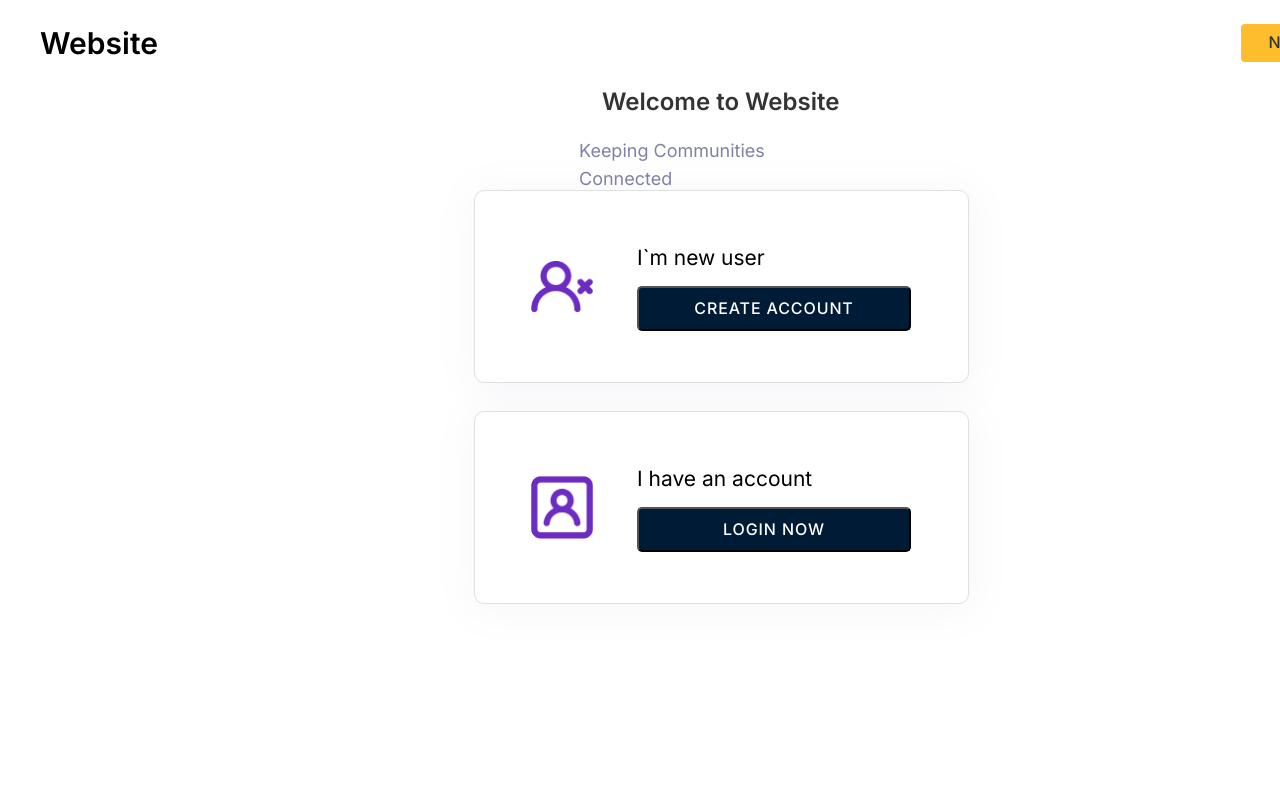
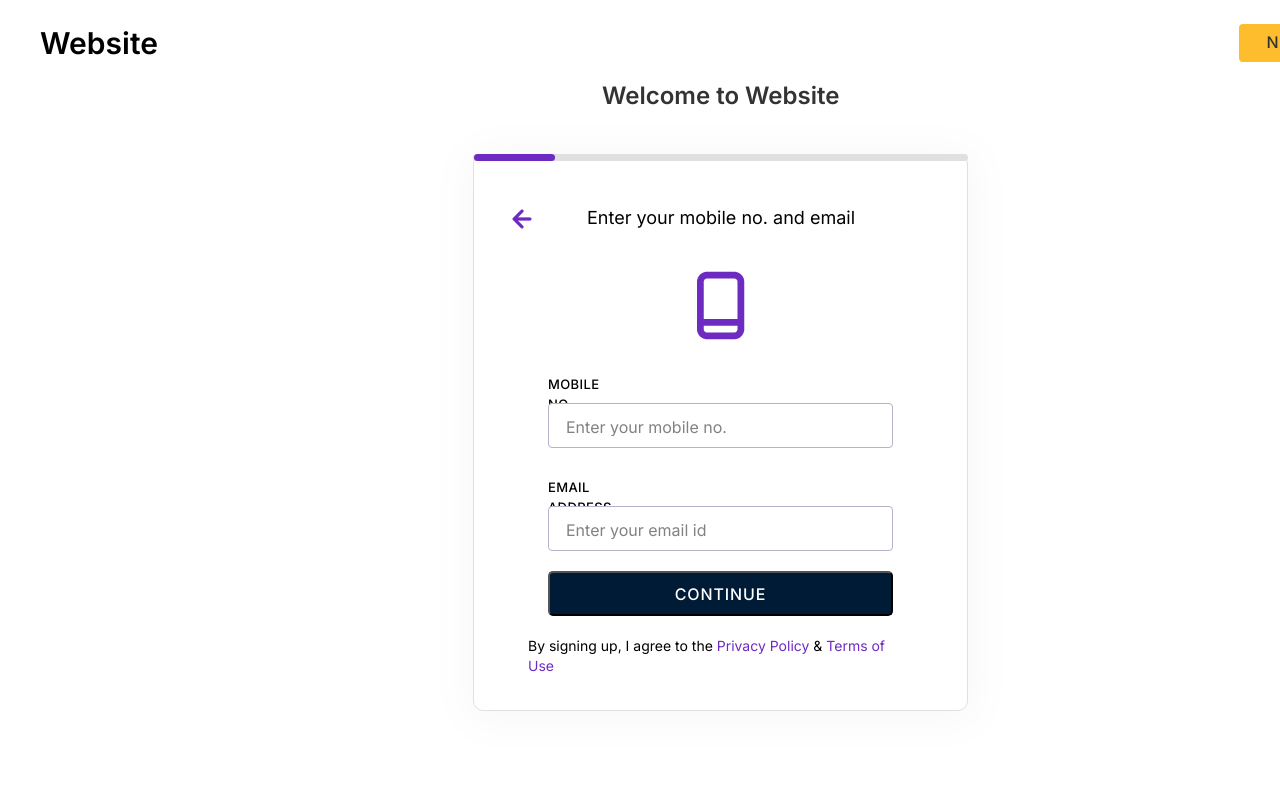
Before and after one commit to delbusque/Login-Wizard, a React (Create React App) app in the folder client/: page / in a window 1280 px wide. Shown: the top 800 px of the page. Built offline with nearby package versions, Linux system fonts and the light colour scheme.

Commit message:
Add auth mobile+email page

```diff
--- a/client/src/App.js
+++ b/client/src/App.js
@@ -1,11 +1,13 @@
 import './App.css';
 import LandingPage from './pages/landing-page/LandingPage';
+import AuthPage from './pages/auth-page/AuthPage';
 
 function App() {
   return (
-
-    <LandingPage />
-
+    <>
+      <AuthPage />
+      <LandingPage />
+    </>
   );
 }
 
--- /dev/null
+++ b/client/src/pages/auth-page/AuthPage.js
@@ -0,0 +1,41 @@
+import Header from '../../components/Header';
+import styles from './AuthPage.module.css';
+import arrowLeft from '../../images/arrow-left1.png';
+import mobileAndroid from '../../images/mobile-android-alt1.png';
+
+const AuthPage = () => {
+    return (
+        <div className={styles['auth-container']}>
+
+            <Header />
+
+            <h3 className={styles['auth-title']}>Welcome to Website</h3>
+            <div className={styles['auth-card']}></div>
+            <div className={styles['card-progress']}></div>
+            <div className={styles['progress']}></div>
+
+            <img src={arrowLeft} alt='arrow' className={styles['card-arrow']} />
+
+
+            <h4 className={styles['card-title']}>Enter your mobile no. and email</h4>
+
+            <img src={mobileAndroid} alt='mobile-phone' className={styles['card-phone']} />
+
+            <p className={styles['card-terms']}>By signing up, I agree to the <span>Privacy Policy</span> & <span>Terms of Use</span></p>
+
+            <form className={styles['card-form']}>
+
+                <label className={styles['label-mobile']}>Mobile no.</label>
+                <input className={styles['input-mobile']} placeholder='Enter your mobile no.'></input>
+
+                <label className={styles['label-email']}>Email Address</label>
+                <input className={styles['input-email']} placeholder='Enter your email id'></input>
+
+                <button>Continue</button>
+            </form>
+
+        </div>
+    )
+}
+
+export default AuthPage;
--- /dev/null
+++ b/client/src/pages/auth-page/AuthPage.module.css
@@ -0,0 +1,239 @@
+.auth-container {
+    position: relative;
+    width: 1440px;
+    height: 900px;
+    background: #FFFFFF;
+    margin: 0 auto;
+    align-items: center;
+}
+
+.auth-title {
+    position: absolute;
+    width: 238px;
+    height: 34px;
+    left: 602px;
+    top: 79px;
+    /* H3 / Bold */
+    font-family: 'Inter';
+    font-style: normal;
+    font-weight: 600;
+    font-size: 24px;
+    line-height: 140.62%;
+    /* identical to box height, or 34px */
+    /* Gray 1 */
+    color: #333333;
+}
+
+.auth-card {
+    position: absolute;
+    width: 495px;
+    height: 557px;
+    left: 473px;
+    top: 154px;
+    box-sizing: border-box;
+    /* White- */
+    background: #FFFFFF;
+    /* Gray 5 */
+    border: 1px solid #E0E0E0;
+    box-shadow: 1px 4px 40px 2px rgba(129, 129, 165, 0.07);
+    border-radius: 10px;
+}
+
+.card-title {
+    position: absolute;
+    width: 268px;
+    height: 28px;
+    left: 587px;
+    top: 204px;
+    /* H5 / Regular */
+    font-family: 'Inter';
+    font-style: normal;
+    font-weight: 400;
+    font-size: 18px;
+    line-height: 155%;
+    /* identical to box height, or 28px */
+    color: #000000;
+}
+
+.card-terms {
+    position: absolute;
+    width: 386px;
+    height: 20px;
+    left: 528px;
+    top: 636px;
+    /* Body Text / Small */
+    font-family: 'Inter';
+    font-style: normal;
+    font-weight: 400;
+    font-size: 14px;
+    line-height: 145%;
+    color: #000000;
+}
+
+.card-terms span {
+    color: #6D2BC1;
+}
+
+.label-mobile {
+    position: absolute;
+    width: 79px;
+    height: 20px;
+    left: 548px;
+    top: 375px;
+
+    /* Label */
+
+    font-family: 'Inter';
+    font-style: normal;
+    font-weight: 500;
+    font-size: 13px;
+    line-height: 150%;
+    /* identical to box height, or 20px */
+
+    letter-spacing: 0.03em;
+    text-transform: uppercase;
+
+    color: #000000;
+}
+
+.input-mobile {
+    position: absolute;
+    width: 345px;
+    height: 45px;
+    left: 548px;
+    top: 403px;
+    /* White- */
+
+    background: #FFFFFF;
+    /* Gray 8 */
+
+    border: 1px solid #B3B3C9;
+    border-radius: 4px;
+}
+
+.input-mobile::placeholder {
+    position: absolute;
+    width: 161px;
+    height: 19px;
+    left: 17px;
+    top: 13px;
+    font-family: 'Inter';
+    font-style: normal;
+    font-weight: 400;
+    font-size: 16px;
+    line-height: 19px;
+    /* Gray 3 */
+    color: #828282;
+}
+
+.label-email {
+    position: absolute;
+    width: 109px;
+    height: 20px;
+    left: 548px;
+    top: 478px;
+
+    /* Label */
+
+    font-family: 'Inter';
+    font-style: normal;
+    font-weight: 500;
+    font-size: 13px;
+    line-height: 150%;
+    /* identical to box height, or 20px */
+
+    letter-spacing: 0.03em;
+    text-transform: uppercase;
+
+    color: #000000;
+}
+
+.input-email {
+    position: absolute;
+    width: 345px;
+    height: 45px;
+    left: 548px;
+    top: 506px;
+    /* White- */
+    background: #FFFFFF;
+    /* Gray 8 */
+    border: 1px solid #B3B3C9;
+    border-radius: 4px;
+}
+
+.input-email::placeholder {
+    position: absolute;
+    width: 141px;
+    height: 19px;
+    left: 17px;
+    top: 13px;
+    font-family: 'Inter';
+    font-style: normal;
+    font-weight: 400;
+    font-size: 16px;
+    line-height: 19px;
+    /* Gray 3 */
+    color: #828282;
+}
+
+.card-form button {
+    position: absolute;
+    width: 345px;
+    height: 45px;
+    left: 548px;
+    top: 571px;
+
+    background: #001B36;
+    border-radius: 5px;
+
+    font-family: 'Inter';
+    font-style: normal;
+    font-weight: 500;
+    font-size: 16px;
+    line-height: 0px;
+    /* identical to box height, or 0% */
+
+
+    letter-spacing: 0.89px;
+    text-transform: uppercase;
+
+    /* White- */
+
+    color: #FFFFFF;
+}
+
+.card-arrow {
+    position: absolute;
+    width: 38px;
+    height: 38px;
+    left: 503px;
+    top: 200px;
+}
+
+.card-phone {
+    position: absolute;
+    width: 48px;
+    height: 69px;
+    left: 697px;
+    top: 271px;
+}
+
+.card-progress {
+    position: absolute;
+    width: 495px;
+    height: 7px;
+    left: 473px;
+    top: 154px;
+    background: #E0E0E0;
+    border-radius: 10px;
+}
+
+.progress {
+    position: absolute;
+    height: 7px;
+    width: 81px;
+    left: 474px;
+    top: 154px;
+    border-radius: 10px;
+    background: #6D2BC1;
+}
```
Also changed, not shown: client/src/images/arrow-left1.png (added), client/src/images/mobile-android-alt1.png (added).
